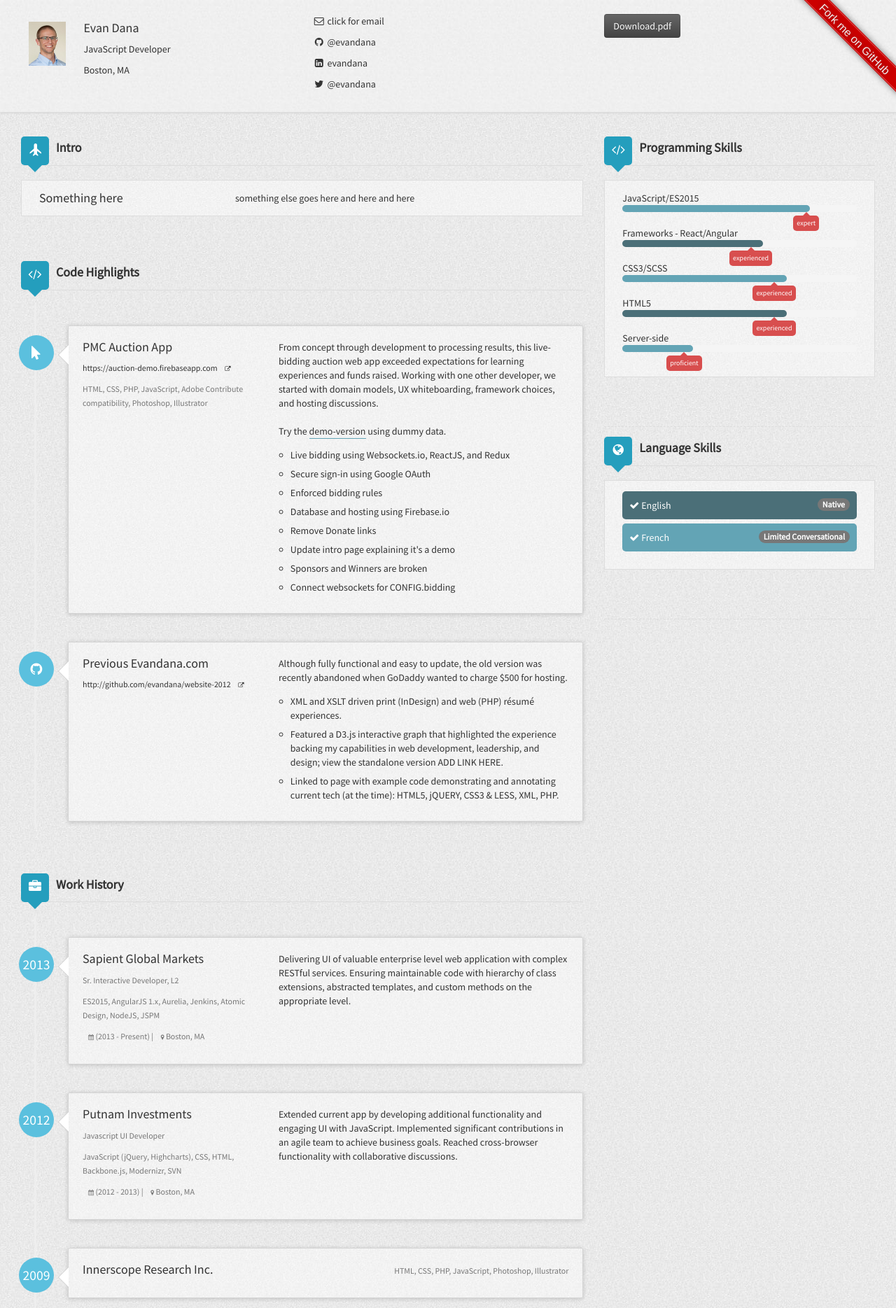
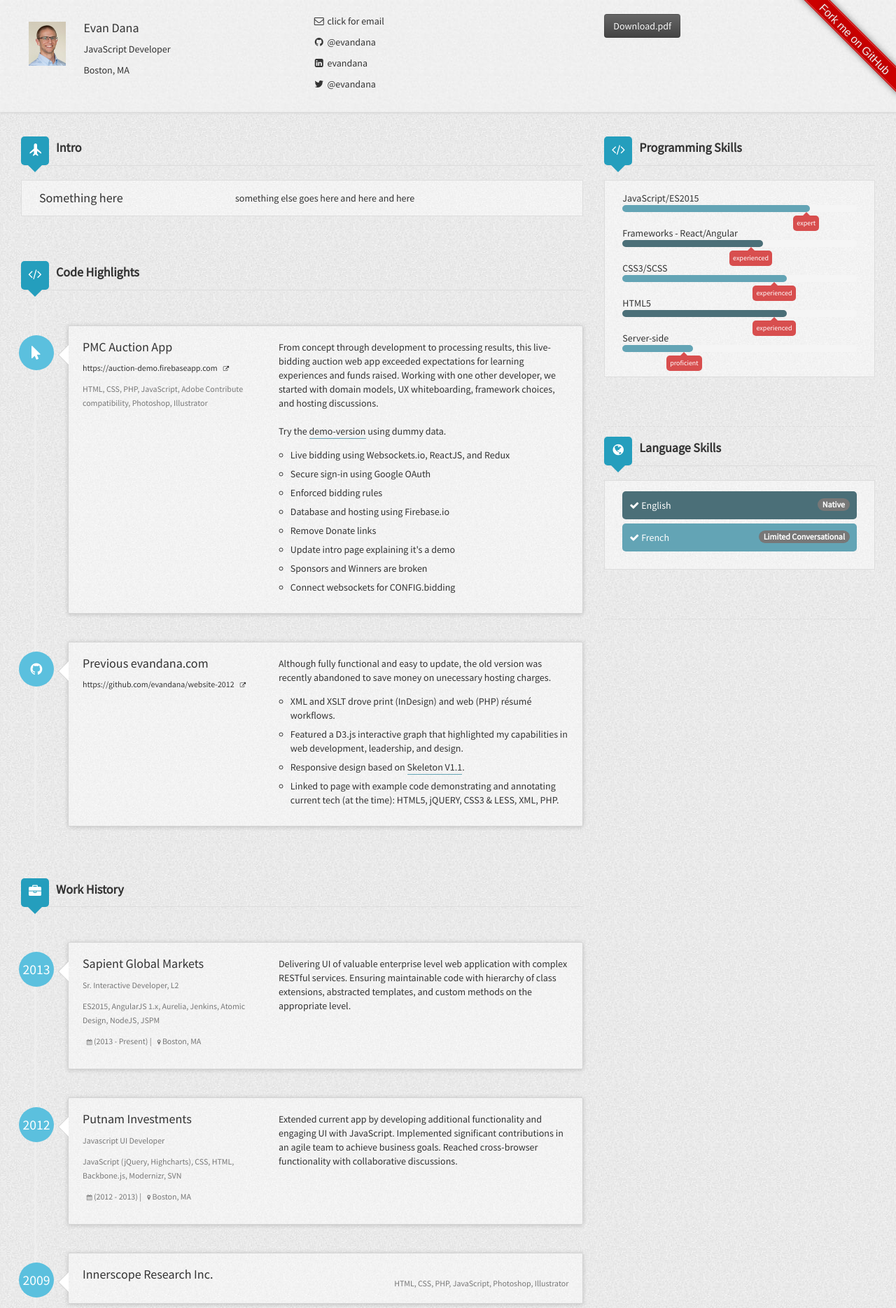
Before and after one commit to evandana/evandana.github.io, a Jekyll site: the page built from index.html, in a window 1280 px wide. Shown: the top 1869 px of the page at 70% size. Built offline with Jekyll 4.4.1, drawn with Linux system fonts in a browser that asks for light colours; nearby versions of some CDN libraries; some of the changed text lies outside the part shown.

Commit message:
adding readme, style tweaks, and condense coursera

```diff
--- a/_config.yml
+++ b/_config.yml
@@ -56,17 +56,19 @@
       link: https://auction-demo.firebaseapp.com
       completedyear: 2016
     - evandanadotcom:
-      title: Previous Evandana.com
-      description: Although fully functional and easy to update, the old version was recently abandoned when GoDaddy wanted to charge $500 for hosting.
+      title: Previous evandana.com
+      description: "Although fully functional and easy to update, the old version was recently abandoned to save money on unecessary hosting charges."
       features:
-        - feature1:
-          text: "XML and XSLT driven print (InDesign) and web (PHP) résumé experiences."
-        - feature2:
-          text: "Featured a D3.js interactive graph that highlighted the experience backing my capabilities in web development, leadership, and design; view the <a href=\"\">standalone version ADD LINK HERE</a>."
-        - feature3:
-          text: "Linked to page with example code demonstrating and annotating current tech (at the time)&colon; HTML5, jQUERY, CSS3 & LESS, XML, PHP."
+        - feature:
+          text: "XML and XSLT drove print (InDesign) and web (PHP) résumé workflows."
+        - feature:
+          text: "Featured a D3.js interactive graph that highlighted my capabilities in web development, leadership, and design."
+        - feature:
+          text: "Responsive design based on <a href=\"www.getskeleton.com\" target=\"_BLANK\">Skeleton V1.1</a>."
+        - feature:
+          text: "Linked to page with example code demonstrating and annotating current tech (at the time): HTML5, jQUERY, CSS3 & LESS, XML, PHP."
       icon: github
-      link: http://github.com/evandana/website-2012
+      link: https://github.com/evandana/website-2012
       completedyear: 2012
   workHistory:
     - work1:
@@ -87,7 +89,7 @@
       description: Extended current app by developing additional functionality and engaging UI with JavaScript. Implemented significant contributions in an agile team to achieve business goals. Reached cross-browser functionality with collaborative discussions.
     - work1:
       company: Innerscope Research Inc.
-      hidden: true
+      collapsed: true
       location: Boston, MA
       title: Sr. Interactive Developer, L2
       started: 2009
@@ -96,7 +98,7 @@
       description: "Architected, implemented, and optimized dynamic internal web sites under tight time constraints. Increased efficiency through process refinement and custom application development; reduced bottle-necks. Satisfied clients by researching technical solutions, advising on options, and implementing solutions. Effectively managed graphic design interns with clear instruction and judicious direction; initiated the graphic design intern program, complete with cumulative curriculum. Conceptualized, designed, and coordinated delivery of graphical needs: marketing material, graphical information, and interactive experiences."
     - work1:
       company: EC Boston
-      hidden: true
+      collapsed: true
       location: Boston, MA
       title: Web Developer
       started: 2009
@@ -105,7 +107,7 @@
       description: Facilitated and increased conversion rates by establishing new branding and easily accessible information. Worked closely with client to optimize content organization and modernize graphical feel for improved user experience. Content updatable by client without markup. Site was live September 2009 - 20011.
     - work1:
       company: Crimson Life Sciences
-      hidden: true
+      collapsed: true
       location: Boston, MA
       title: Process Engineer
       started: 2009
@@ -114,7 +116,7 @@
       description: "Delivered high ROI by automating Excel and Word document processing. Thoroughly examined current manual processes; using diagrams and concise summary, discussed proposed solution with project stakeholders. Achieved timely project completion through appropriate architecture and schedule planning. Resulting desktop Java application eliminated unnecessary user interaction and maximized efficiency, accuracy and ease of use."
     - work1:
       company: Reebok International
-      hidden: true
+      collapsed: true
       location: Canton, MA
       title: Graphic Designer & Process Engineer
       started: 2007
@@ -138,14 +140,14 @@
       duration: (2013 - 2013)
     - coursera:
       organization: Coursera.org
-      hidden: true
       location: Stanford University Online
-      description: "Introduction to Python, Model Thinking, Software Engineering for Saas, CS101. Read more in <a href=\"#activities\">activities</a>."
+      description: "Enriching and expanding skills and understanding with classes: Introduction to Python & Model Thinking & Software Engineering for SaaS. Courses include homework, lectures, and quizzes/exams. Topics covered: Python, Ruby on Rails, SQL, Amazon Web Services, version control with GIT, and cloud deployment with Heroku. Earned a certificate of completion for listed classes."
       completed: 2014
       duration: (2012 - 2013)
   activities:
     - activity:
       location: Boston, MA
+      collapsed: true
       title: Co-leader of November Project's Boston Tribe
       started: 2013
       icon: bicycle
@@ -159,15 +161,8 @@
       duration: (2015)
       description: "Engaged developers in an immersive and interactive two-night class called Introduction to D3.js. Presented using a follow-along slide deck with individually-editable code examples: <a href=\"http://slides.com/evandana/d3-intro-3\" target=\"_BLANK\">http://slides.com/evandana/d3-intro-3</a>."
     - activity:
-      location: Stanford University
-      title: Coursera.org Online Classes
-      started: 2013
-      icon: code
-      duration: (2014 - 2015)
-      description: "Enriching and expanding skills and understanding with classes: Introduction to Python & Model Thinking & Software Engineering for SaaS. Courses include homework, lectures, and quizzes/exams. Topics covered: Python, Ruby on Rails, SQL, Amazon Web Services, version control with GIT, and cloud deployment with Heroku. Earned a certificate of completion for listed classes."
-    - activity:
       location: Boston, MA
-      hidden: true
+      collapsed: true
       title: Co-leader and Webmaster of The Most Informal Running Club Ever (TMIRCE)
       started: 2010
       icon: bicycle
--- a/assets/css/evan-override.css
+++ b/assets/css/evan-override.css
@@ -27,11 +27,11 @@
     cursor: pointer;
 }
 
-.timeline-body p a {
+.timeline-body a {
     padding-bottom: 1px;
     border-bottom: 1px solid #63A4B5;
 }
-.timeline-body p a:hover {
+.timeline-body a:hover {
     text-decoration: none;
     color: #63A4B5;
 }
@@ -43,7 +43,7 @@
 
 .timeline-heading .fa {
     font-size: .7em;
-    padding-left: 1em;
+    padding-left: .7em;
 }
 
 .timeline-body {
@@ -135,5 +135,5 @@
 .timeline-panel.i-collapsed .timeline-heading .text-muted.i-preserve {
     display: block;
     float: right;
-    margin-top: -7px;
+    margin-top: 4px;
 }
--- a/index.html
+++ b/index.html
@@ -58,7 +58,7 @@
                                         <div class="timeline-badge info fa fa-github"> </div>
                                     {% endif %}
                                 {% endif %}
-                                <div class="timeline-panel grid-block i-toggle-view {% if sample.hidden %}i-collapsed{% endif %}">
+                                <div class="timeline-panel grid-block i-toggle-view {% if sample.collapsed %}i-collapsed{% endif %}">
                                     <div class="timeline-heading">
                                         {% if sample.title %}
                                             <h4 class="timeline-title">{{ sample.title }}</h4>
@@ -111,7 +111,7 @@
                                 {% if work.started %}
                                     <div class="timeline-badge info">{{ work.started }}</div>
                                 {% endif %}
-                                <div class="timeline-panel grid-block i-toggle-view {% if work.hidden %}i-collapsed{% endif %}">
+                                <div class="timeline-panel grid-block i-toggle-view {% if work.collapsed %}i-collapsed{% endif %}">
                                     <div class="timeline-heading">
                                         {% if work.company %}
                                             <h4 class="timeline-title">{{ work.company }} </h4>
@@ -162,7 +162,7 @@
                                 {% if education.completed %}
                                     <div class="timeline-badge info">{{ education.completed }}</div>
                                 {% endif %}
-                                <div class="timeline-panel grid-block i-toggle-view {% if education.hidden %}i-collapsed{% endif %}">
+                                <div class="timeline-panel grid-block i-toggle-view {% if education.collapsed %}i-collapsed{% endif %}">
                                     <div class="timeline-heading">
                                         {% if education.organization %}
                                             <h4 class="timeline-title">{{ education.organization }}</h4>
@@ -210,7 +210,7 @@
                                 {% else %}
                                     <div class="timeline-badge info">{{ activity.started }}</div>
                                 {% endif %}
-                                <div class="timeline-panel grid-block i-toggle-view {% if activity.hidden %}i-collapsed{% endif %}">
+                                <div class="timeline-panel grid-block i-toggle-view {% if activity.collapsed %}i-collapsed{% endif %}">
                                     <div class="timeline-heading">
                                         {% if activity.title %}
                                             <h4 class="timeline-title">{{ activity.title }} </h4>
```
Also changed, not shown: README.md.
